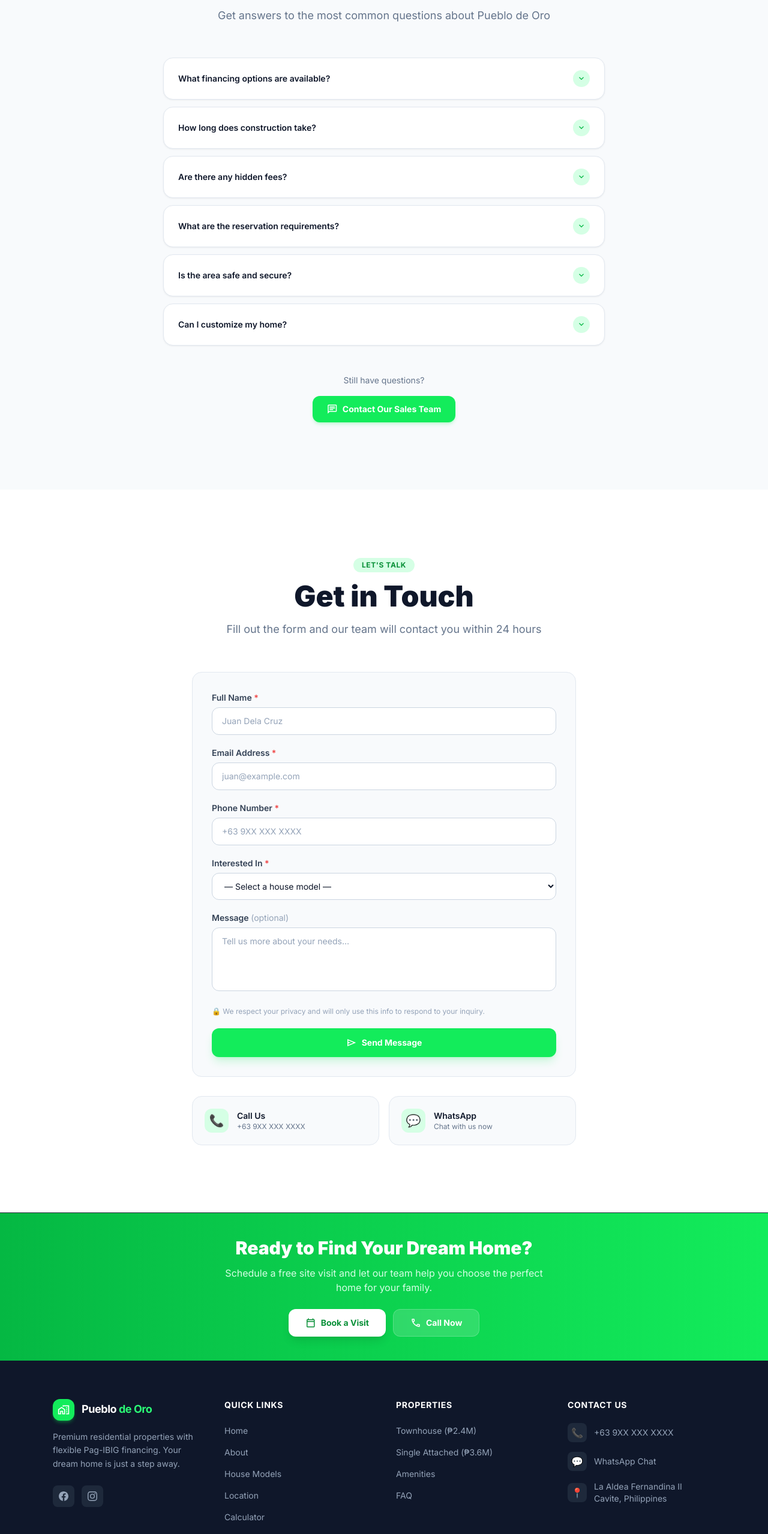
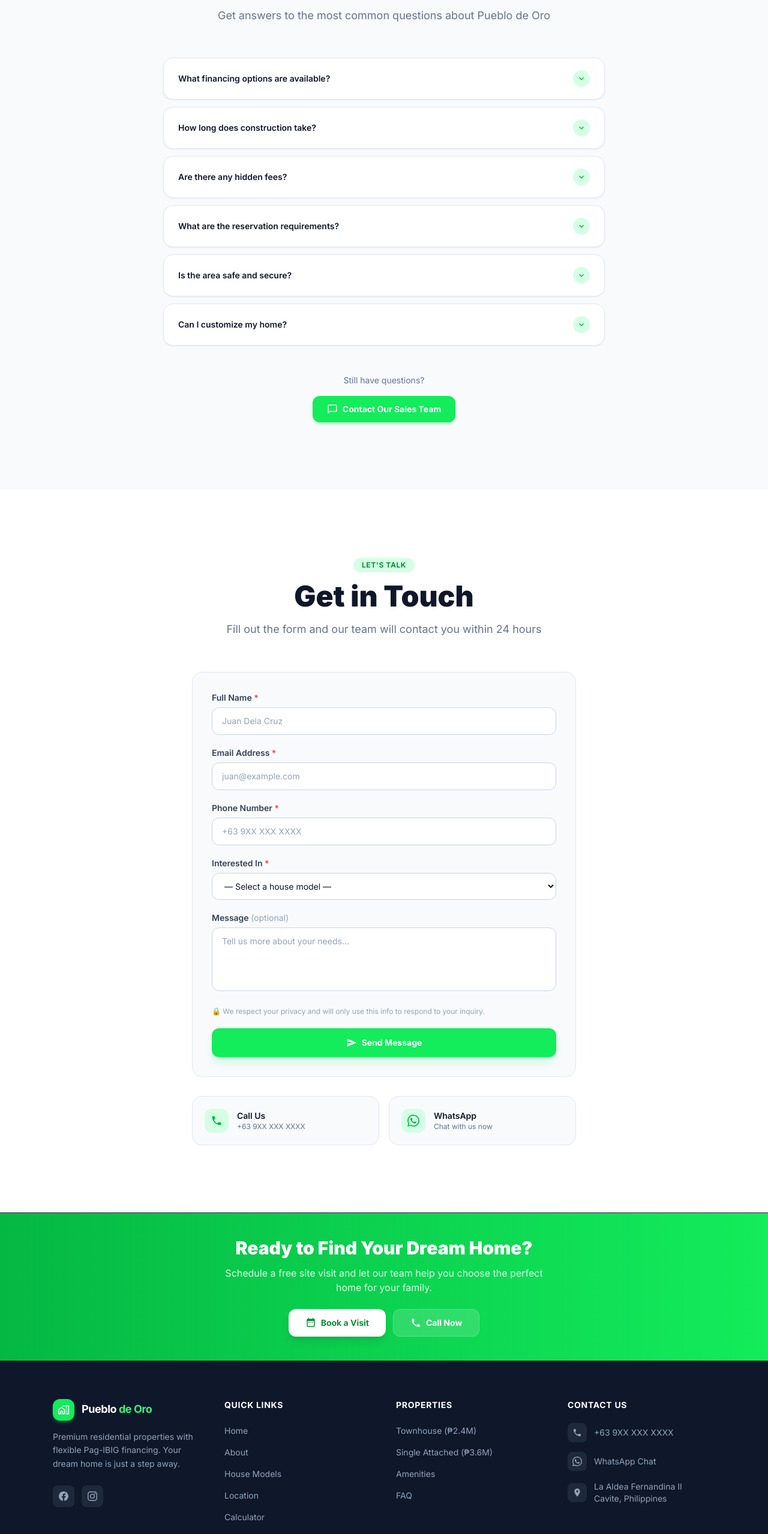
Before and after one commit to Sreenivas-Sadhu-Prabhakara/pueblo-de-oro-jjm, a Next.js app: page / in a window 1280 px wide. Shown: the part 8289-10846 px from the top of the page at 60% size. Built offline with nearby package versions, Linux system fonts and the light colour scheme.

Commit message:
fixed the svg and details

```diff
--- a/components/FloatingCTA.tsx
+++ b/components/FloatingCTA.tsx
@@ -1,6 +1,7 @@
 'use client'
 
 import { useEffect, useState } from 'react'
+import { IconPhone, IconClose, IconChat } from '@/components/Icons'
 
 export function FloatingCTA() {
   const [visible, setVisible] = useState(false)
@@ -47,7 +48,7 @@ export function FloatingCTA() {
             href="tel:+639123456789"
             className="flex items-center gap-2.5 px-4 py-2.5 bg-slate-700 text-white rounded-full shadow-lg hover:bg-slate-800 transition-all text-sm font-semibold whitespace-nowrap"
           >
-            <span className="material-symbols-outlined" style={{ fontSize: '20px' }}>phone</span>
+            <IconPhone size={20} className="text-white flex-shrink-0" />
             Call Now
           </a>
         </div>
@@ -63,14 +64,19 @@ export function FloatingCTA() {
         }`}
         aria-label="Contact us"
       >
-        <span
-          className={`material-symbols-outlined transition-colors ${
-            expanded ? 'text-white dark:text-slate-900' : 'text-white'
-          }`}
-          style={{ fontSize: '26px' }}
-        >
-          {expanded ? 'close' : 'chat'}
-        </span>
+        {expanded ? (
+          <IconClose
+            size={26}
+            className={`transition-colors ${
+              expanded ? 'text-white dark:text-slate-900' : 'text-white'
+            }`}
+          />
+        ) : (
+          <IconChat
+            size={26}
+            className="text-white"
+          />
+        )}
       </button>
     </div>
   )
--- a/components/Footer.tsx
+++ b/components/Footer.tsx
@@ -1,4 +1,6 @@
 "use client"
+
+import { IconCalendar, IconPhone, IconHomeWork, IconWhatsApp, IconLocation } from '@/components/Icons'
 
 export default function Footer() {
   const currentYear = new Date().getFullYear()
@@ -21,14 +23,14 @@ export default function Footer() {
               onClick={() => scrollTo('contact')}
               className="inline-flex items-center gap-2 px-7 py-3 bg-white text-primary-700 font-bold text-sm rounded-xl hover:bg-primary-50 transition-all duration-200 shadow-lg"
             >
-              <span className="material-symbols-outlined" style={{ fontSize: '18px' }}>calendar_today</span>
+              <IconCalendar size={18} className="text-primary-700" />
               Book a Visit
             </button>
             <a
               href="tel:+639123456789"
               className="inline-flex items-center gap-2 px-7 py-3 bg-white/15 text-white font-bold text-sm rounded-xl hover:bg-white/25 transition-all duration-200 backdrop-blur-sm border border-white/20"
             >
-              <span className="material-symbols-outlined" style={{ fontSize: '18px' }}>phone</span>
+              <IconPhone size={18} className="text-white" />
               Call Now
             </a>
           </div>
@@ -42,7 +44,7 @@ export default function Footer() {
           <div>
             <div className="flex items-center gap-3 mb-4">
               <div className="w-9 h-9 rounded-xl bg-primary-500 flex items-center justify-center text-white shadow-md shadow-primary-500/30">
-                <span className="material-symbols-outlined" style={{ fontSize: '20px' }}>home_work</span>
+                <IconHomeWork size={20} className="text-white" />
               </div>
               <span className="font-bold text-lg text-white leading-tight tracking-tight">
                 Pueblo <span className="text-primary-400">de Oro</span>
@@ -125,7 +127,7 @@ export default function Footer() {
               <li>
                 <a href="tel:+639123456789" className="text-slate-400 hover:text-primary-400 transition-colors flex items-center gap-3 text-sm group">
                   <div className="w-8 h-8 rounded-lg bg-slate-800 group-hover:bg-primary-500/20 flex items-center justify-center transition-colors">
-                    <span className="text-base">📞</span>
+                    <IconPhone size={16} className="text-slate-400 group-hover:text-primary-400" />
                   </div>
                   +63 9XX XXX XXXX
                 </a>
@@ -133,7 +135,7 @@ export default function Footer() {
               <li>
                 <a href="https://wa.me/639123456789" target="_blank" rel="noopener noreferrer" className="text-slate-400 hover:text-primary-400 transition-colors flex items-center gap-3 text-sm group">
                   <div className="w-8 h-8 rounded-lg bg-slate-800 group-hover:bg-primary-500/20 flex items-center justify-center transition-colors">
-                    <span className="text-base">💬</span>
+                    <IconWhatsApp size={16} className="text-slate-400 group-hover:text-primary-400" />
                   </div>
                   WhatsApp Chat
                 </a>
@@ -141,7 +143,7 @@ export default function Footer() {
               <li>
                 <div className="flex items-center gap-3 text-sm">
                   <div className="w-8 h-8 rounded-lg bg-slate-800 flex items-center justify-center flex-shrink-0">
-                    <span className="text-base">📍</span>
+                    <IconLocation size={16} className="text-slate-400" />
                   </div>
                   <span className="text-slate-400">La Aldea Fernandina II<br />Cavite, Philippines</span>
                 </div>
--- a/components/ImageGallery.tsx
+++ b/components/ImageGallery.tsx
@@ -1,6 +1,7 @@
 'use client'
 
 import { useCallback, useEffect, useState } from 'react'
+import { IconFullscreen } from '@/components/Icons'
 
 interface ImageGalleryProps {
   images: string[]
@@ -66,7 +67,7 @@ export function ImageGallery({ images, alt }: ImageGalleryProps) {
 
         {/* Expand hint */}
         <div className="absolute bottom-3 left-3 bg-black/50 text-white text-xs font-medium px-2.5 py-1.5 rounded-lg backdrop-blur-sm flex items-center gap-1.5 opacity-0 group-hover:opacity-100 transition-opacity">
-          <span className="material-symbols-outlined" style={{ fontSize: '14px' }}>fullscreen</span>
+          <IconFullscreen size={14} className="text-white" />
           Click to expand
         </div>
 
--- a/sections/ContactFormSection.tsx
+++ b/sections/ContactFormSection.tsx
@@ -1,6 +1,7 @@
 'use client'
 
 import React, { useState } from 'react'
+import { IconSend, IconPhone, IconWhatsApp } from '@/components/Icons'
 
 interface FormData {
   name: string
@@ -212,7 +213,7 @@ export function ContactForm() {
               </>
             ) : (
               <>
-                <span className="material-symbols-outlined" style={{ fontSize: '18px' }}>send</span>
+                <IconSend size={18} className="text-white" />
                 Send Message
               </>
             )}
@@ -226,7 +227,7 @@ export function ContactForm() {
             className="flex items-center gap-3.5 p-5 bg-slate-50 dark:bg-slate-800/30 border border-slate-200 dark:border-slate-800 rounded-2xl hover:border-primary-300 dark:hover:border-primary-700 hover:bg-primary-50 dark:hover:bg-primary-950/20 transition-all duration-300 group"
           >
             <div className="w-10 h-10 rounded-xl bg-primary-100 dark:bg-primary-950/50 flex items-center justify-center group-hover:scale-110 transition-transform duration-300">
-              <span className="text-xl leading-none">📞</span>
+              <IconPhone size={20} className="text-primary-600 dark:text-primary-400" />
             </div>
             <div>
               <p className="text-sm font-semibold text-slate-900 dark:text-white">Call Us</p>
@@ -238,7 +239,7 @@ export function ContactForm() {
             className="flex items-center gap-3.5 p-5 bg-slate-50 dark:bg-slate-800/30 border border-slate-200 dark:border-slate-800 rounded-2xl hover:border-primary-300 dark:hover:border-primary-700 hover:bg-primary-50 dark:hover:bg-primary-950/20 transition-all duration-300 group"
           >
             <div className="w-10 h-10 rounded-xl bg-primary-100 dark:bg-primary-950/50 flex items-center justify-center group-hover:scale-110 transition-transform duration-300">
-              <span className="text-xl leading-none">💬</span>
+              <IconWhatsApp size={20} className="text-primary-600 dark:text-primary-400" />
             </div>
             <div>
               <p className="text-sm font-semibold text-slate-900 dark:text-white">WhatsApp</p>
--- a/sections/FAQSection.tsx
+++ b/sections/FAQSection.tsx
@@ -1,6 +1,7 @@
 'use client'
 
 import { useState } from 'react'
+import { IconExpandMore, IconChat } from '@/components/Icons'
 
 const faqs = [
 	{
@@ -65,24 +66,21 @@ export function FAQSection() {
 								>
 									<span className="text-sm font-semibold text-slate-900 dark:text-white">
 										{faq.question}
-									</span>
-									<span
+									</span>								<span
 									className={`flex-shrink-0 w-7 h-7 rounded-full flex items-center justify-center transition-all duration-300 ${
 										isOpen
 											? 'bg-primary-500 rotate-180'
 											: 'bg-primary-100 dark:bg-primary-950/50'
 									}`}
 								>
-										<span
-											className={`material-symbols-outlined transition-colors ${
+									<IconExpandMore
+										size={16}
+										className={`transition-colors ${
 											isOpen
 												? 'text-white'
 												: 'text-primary-600 dark:text-primary-400'
 										}`}
-											style={{ fontSize: '16px' }}
-										>
-											expand_more
-										</span>
+									/>
 								</span>
 								</button>
 								<div
@@ -117,9 +115,7 @@ export function FAQSection() {
                        hover:bg-primary-600 transition-all duration-200 shadow-md shadow-primary-500/20
                        hover:shadow-lg hover:shadow-primary-500/25"
 					>
-						<span className="material-symbols-outlined" style={{ fontSize: '18px' }}>
-							chat
-						</span>
+						<IconChat size={18} className="text-white" />
 						Contact Our Sales Team
 					</a>
 				</div>
--- a/styles/globals.css
+++ b/styles/globals.css
@@ -1,5 +1,4 @@
 @import url('https://fonts.googleapis.com/css2?family=Inter:wght@400;500;600;700;900&display=swap');
-@import url('https://fonts.googleapis.com/css2?family=Material+Symbols+Outlined:opsz,wght,FILL,GRAD@20..48,100..700,0..1,-50..200&display=swap');
 
 @tailwind base;
 @tailwind components;
@@ -28,28 +27,6 @@
   a { @apply transition-colors duration-200; }
 
   img, video { @apply max-w-full; }
-
-  /* Material Symbols */
-  .material-symbols-outlined {
-    font-family: 'Material Symbols Outlined';
-    font-weight: normal;
-    font-style: normal;
-    font-size: 1.25em;
-    line-height: 1;
-    letter-spacing: normal;
-    text-transform: none;
-    display: inline-block;
-    white-space: nowrap;
-    word-wrap: normal;
-    direction: ltr;
-    -webkit-font-smoothing: antialiased;
-    vertical-align: middle;
-    font-variation-settings: 'FILL' 0, 'wght' 400, 'GRAD' 0, 'opsz' 24;
-  }
-
-  .material-symbols-outlined.fill {
-    font-variation-settings: 'FILL' 1, 'wght' 400, 'GRAD' 0, 'opsz' 24;
-  }
 
   /* Custom scrollbar */
   ::-webkit-scrollbar { width: 8px; height: 8px; }
```
Lines whose indentation alone changed are shown as unchanged.
